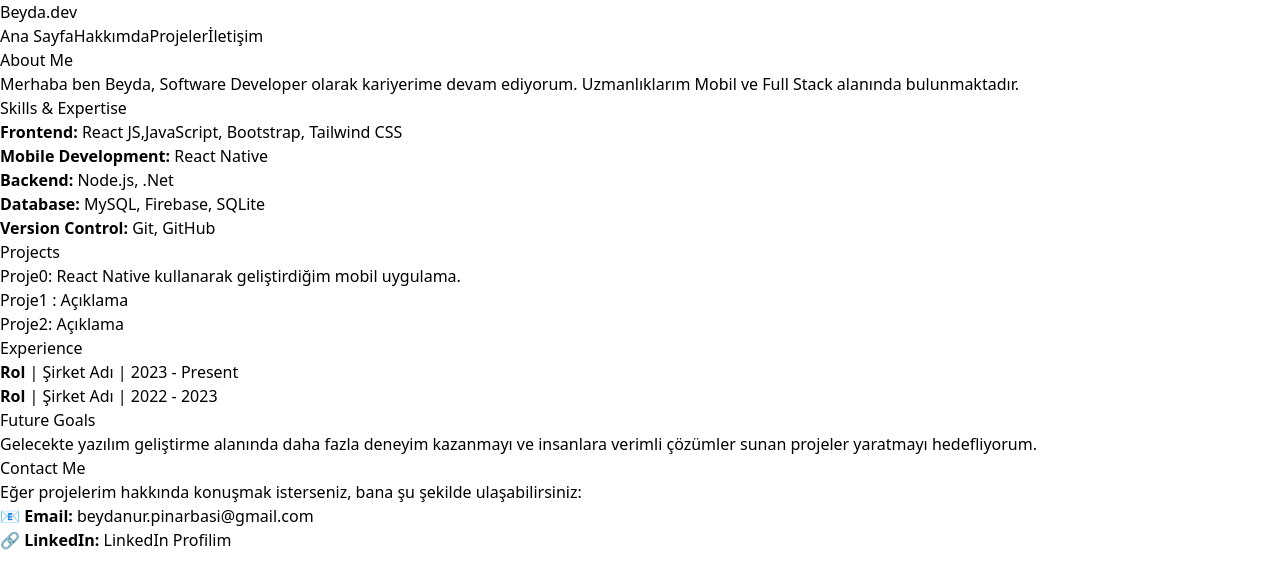
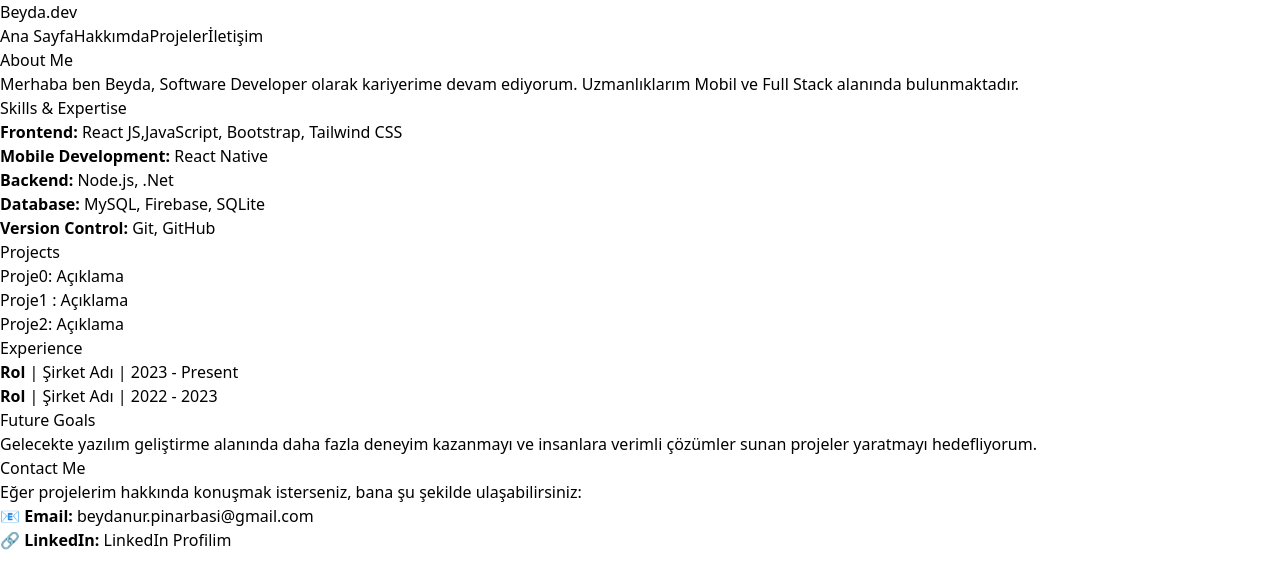
Before and after one commit to BeydaNurPinarbasi/my-portfolio, a Next.js app: page /about in a window 1280 px wide. Shown: the top 588 px of the page. Built offline with nearby package versions, Linux system fonts and the light colour scheme.

Commit message:
About page update

```diff
--- a/src/app/about/page.tsx
+++ b/src/app/about/page.tsx
@@ -20,7 +20,7 @@ const About: React.FC = () => {
 
         <h3 className="text-3xl font-semibold text-gray-800 mb-4">Projects</h3>
         <ul className="text-gray-700 mb-8">
-          <li><a href="#" className="text-blue-500">Proje0</a>: React Native kullanarak geliştirdiğim mobil uygulama.</li>
+          <li><a href="#" className="text-blue-500">Proje0</a>: Açıklama </li>
           <li><a href="#" className="text-blue-500">Proje1 </a>: Açıklama</li>
           <li><a href="#" className="text-blue-500">Proje2</a>: Açıklama</li>
         </ul>
```
